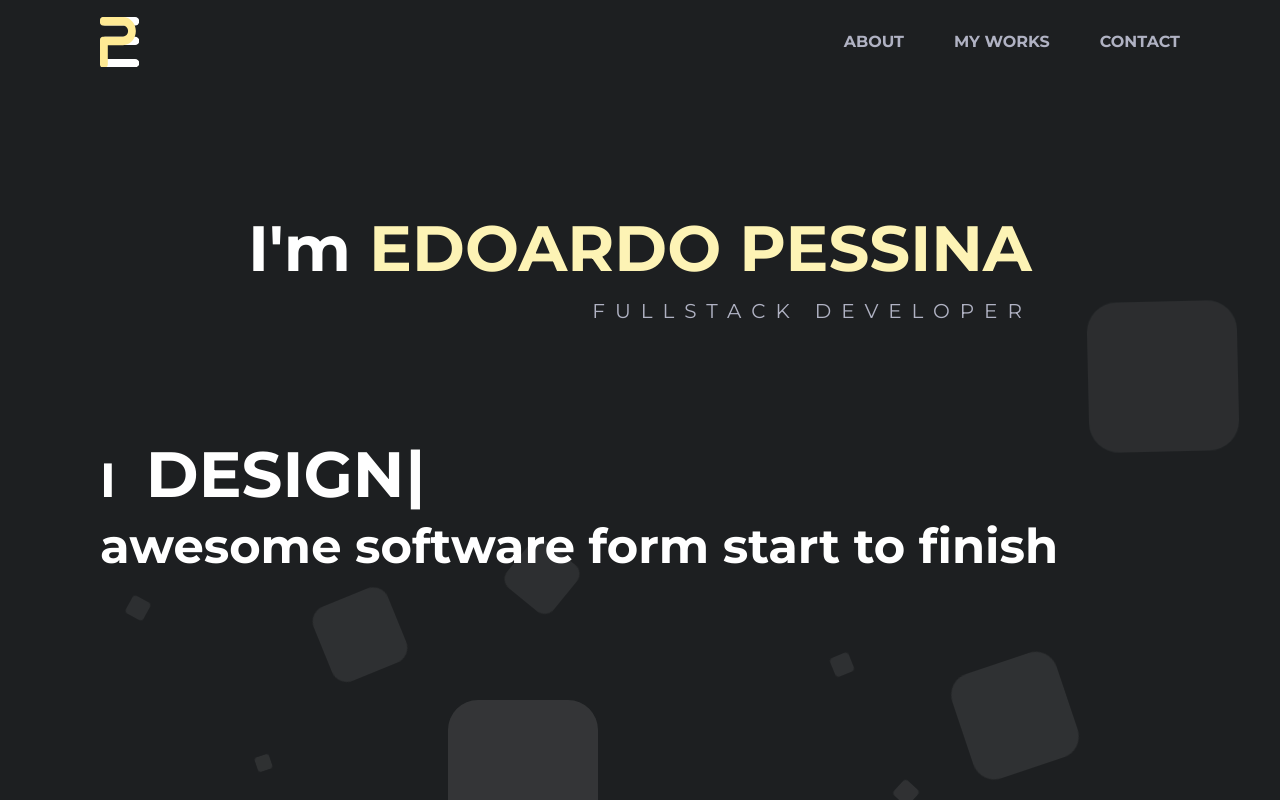
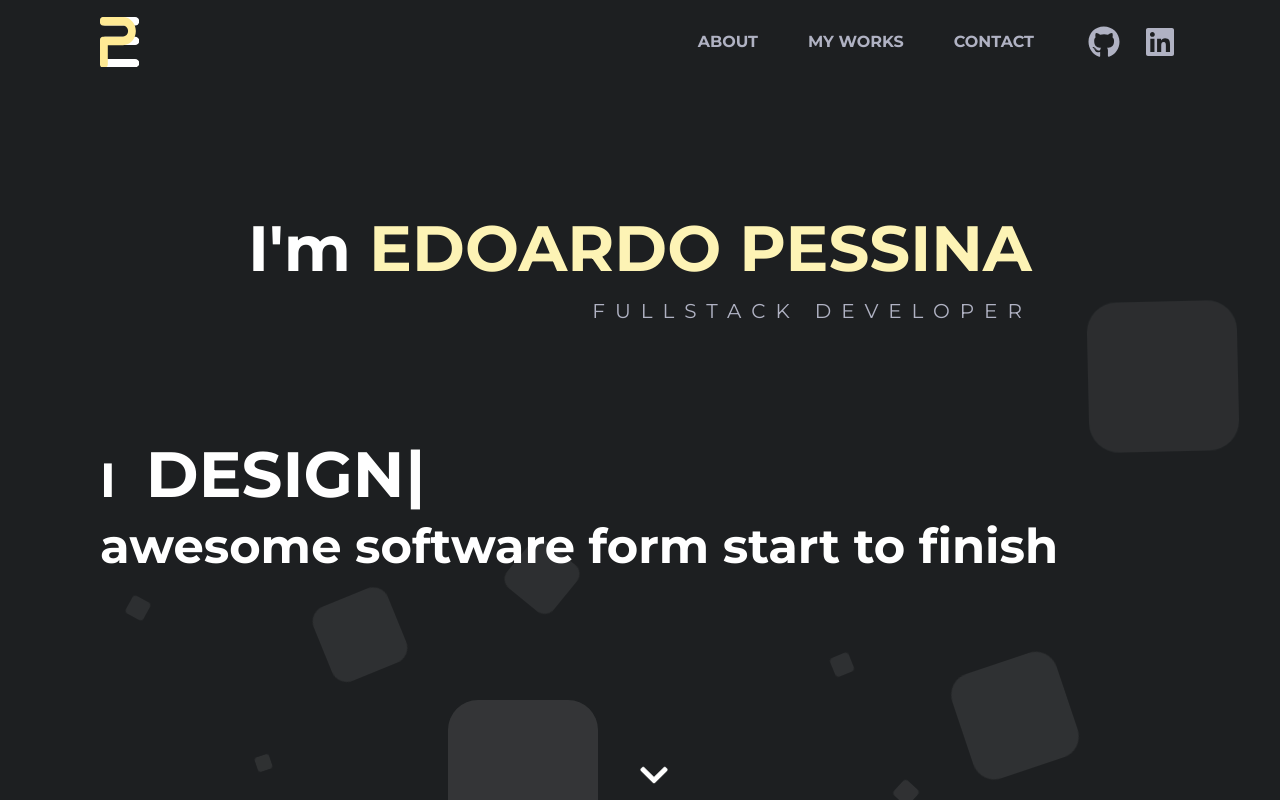
Before and after one commit to epessina/portfolio, a React (Create React App) app: page / in a window 1280 px wide. Built offline with nearby package versions, Linux system fonts and the light colour scheme.

Commit message:
Nav icons and arrow

```diff
--- a/package.json
+++ b/package.json
@@ -9,9 +9,14 @@
     "eject": "react-scripts eject"
   },
   "dependencies": {
+    "@fortawesome/fontawesome-svg-core": "^1.2.35",
+    "@fortawesome/free-brands-svg-icons": "^5.15.3",
+    "@fortawesome/free-solid-svg-icons": "^5.15.3",
+    "@fortawesome/react-fontawesome": "^0.1.14",
     "react": "^17.0.1",
     "react-dom": "^17.0.1",
     "react-scripts": "4.0.3",
+    "react-scroll": "^1.8.2",
     "typewriter-effect": "^2.17.0"
   },
   "devDependencies": {
--- a/src/components/Hero/Hero.module.scss
+++ b/src/components/Hero/Hero.module.scss
@@ -36,6 +36,10 @@
       color: $color-tertiary;
       text-transform: uppercase;
     }
+
+    @media (max-width: 1300px) {
+      padding: 0 $content-padding-sm;
+    }
   }
 }
 
@@ -58,4 +62,8 @@
   .typewriter_sub_text {
     line-height: 1;
   }
+
+  @media (max-width: 1300px) {
+    padding: 0 $content-padding-sm;
+  }
 }
--- a/src/components/Navbar/Navbar.module.scss
+++ b/src/components/Navbar/Navbar.module.scss
@@ -7,7 +7,7 @@
   top: 0;
   left: 0;
   z-index: 100;
-  background: $bg-dark;
+  background: transparent;
 }
 
 .content {
@@ -17,6 +17,10 @@
   justify-content: space-between;
   align-items: center;
   color: white;
+
+  @media (max-width: 1300px) {
+    margin: 0 $content-padding-sm;
+  }
 }
 
 .logo {
@@ -33,10 +37,12 @@
 .nav_items {
   display: flex;
   flex-direction: row;
+  align-items: center;
 
-  a {
+  .nav_item {
+    cursor: pointer;
+    margin-left: 50px;
     position: relative;
-    margin-left: 50px;
     color: $color-tertiary;
     font-size: 16px;
     font-weight: bold;
@@ -68,4 +74,37 @@
       }
     }
   }
+
+  .icons_container {
+    cursor: pointer;
+    margin-left: 50px;
+    display: grid;
+    grid-template-columns: min-content min-content;
+    grid-column-gap: 16px;
+
+    .icon {
+      color: $color-tertiary;
+      height: 40px;
+      width: 40px;
+      display: flex;
+      align-items: center;
+      justify-content: center;
+      transition: color .35s ease;
+
+      svg {
+        height: 32px;
+        width: 32px;
+        transition: height,width .35s ease;
+      }
+
+      &:hover {
+        color: $color-primary;
+
+        svg {
+          height: 36px;
+          width: 36px;
+        }
+      }
+    }
+  }
 }
--- a/src/components/Navbar/index.jsx
+++ b/src/components/Navbar/index.jsx
@@ -1,4 +1,7 @@
 import React from 'react'
+import {Link} from 'react-scroll'
+import {FontAwesomeIcon} from '@fortawesome/react-fontawesome'
+import {faGithub, faLinkedin} from '@fortawesome/free-brands-svg-icons'
 
 import styles from './Navbar.module.scss'
 import {ReactComponent as Logo} from '../../assets/logo_light.svg'
@@ -18,12 +21,20 @@ const navItems = [
   }
 ]
 
+const navIcons = [
+  {
+    id: 'github',
+    icon: faGithub,
+    url: 'https://github.com/epessina'
+  },
+  {
+    id: 'linkedin',
+    icon: faLinkedin,
+    url: 'https://www.linkedin.com/in/edoardopessina/'
+  }
+]
+
 export default function Navbar () {
-  const onNavItemClick = event => {
-    // eslint-disable-next-line no-console
-    console.log(event.target)
-  }
-
   return (
     <nav className={styles.nav}>
 
@@ -33,10 +44,22 @@ export default function Navbar () {
 
         <div className={styles.nav_items}>
           {navItems.map(navItem => (
-              <a href='#' key={navItem.id} onClick={onNavItemClick}>
+              <Link className={styles.nav_item} key={navItem.id} to={navItem.id}>
                 {navItem.label}
-              </a>
+              </Link>
           ))}
+
+          <div className={styles.icons_container}>
+            {navIcons.map(navIcon => (
+              <div
+                className={styles.icon}
+                key={navIcon.id}
+                onClick={() => window.open(navIcon.url, '_blank')}
+              >
+                <FontAwesomeIcon icon={navIcon.icon}/>
+              </div>
+            ))}
+          </div>
         </div>
 
       </div>
--- a/src/pages/Landing/Landing.module.scss
+++ b/src/pages/Landing/Landing.module.scss
@@ -112,6 +112,20 @@
   }
 }
 
+.arrow {
+  position: absolute;
+  bottom: 5px;
+  left: 50%;
+  color: white;
+  cursor: pointer;
+  animation: bounce 2s infinite;
+
+  &:hover {
+    color: $color-primary;
+    animation: none;
+  }
+}
+
 @keyframes animate {
   0%{
     transform: translateY(0) rotate(0deg);
@@ -123,3 +137,24 @@
     opacity: 0.4;
   }
 }
+
+@keyframes bounce {
+  0%, 20%, 50%, 80%, 100% {
+    -moz-transform: translateY(0);
+    -ms-transform: translateY(0);
+    -webkit-transform: translateY(0);
+    transform: translateY(0);
+  }
+  40% {
+    -moz-transform: translateY(-30px);
+    -ms-transform: translateY(-30px);
+    -webkit-transform: translateY(-30px);
+    transform: translateY(-30px);
+  }
+  60% {
+    -moz-transform: translateY(-15px);
+    -ms-transform: translateY(-15px);
+    -webkit-transform: translateY(-15px);
+    transform: translateY(-15px);
+  }
+}
--- a/src/pages/Landing/index.jsx
+++ b/src/pages/Landing/index.jsx
@@ -1,4 +1,6 @@
 import React from 'react'
+import {FontAwesomeIcon} from '@fortawesome/react-fontawesome'
+import {faChevronDown} from '@fortawesome/free-solid-svg-icons'
 
 import styles from './Landing.module.scss'
 import Hero from '../../components/Hero'
@@ -20,7 +22,12 @@ export default function Landing () {
           <li />
         </ul>
       </div>
+
       <Hero />
+
+      <div className={styles.arrow}>
+        <FontAwesomeIcon icon={faChevronDown} size='2x'/>
+      </div>
     </header>
   )
 }
--- a/src/styles/_variables.scss
+++ b/src/styles/_variables.scss
@@ -2,5 +2,7 @@ $color-primary: #FDF3B5;
 $color-tertiary: #b0b2c3;
 $bg-dark: #1D1F21;
 
-$content-padding: 100px;
+$content-padding: 200px;
+$content-padding-sm: 100px;
+
 $nav-height: 84px;
```
Also changed, not shown: 1 other file (tests, documents, lock files or other folders).
